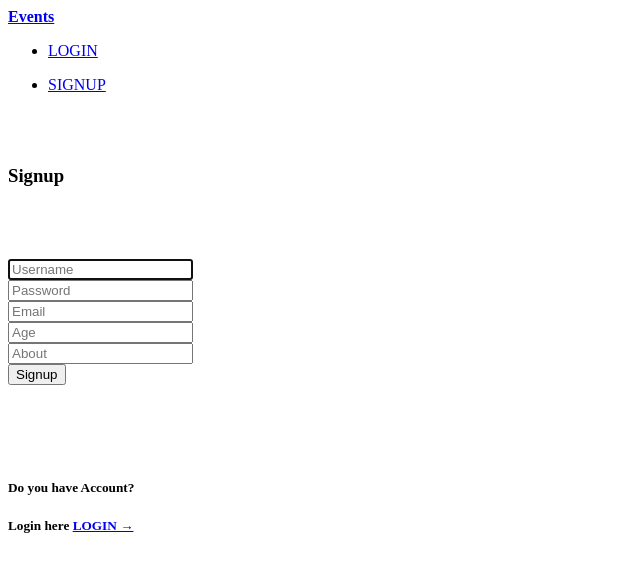
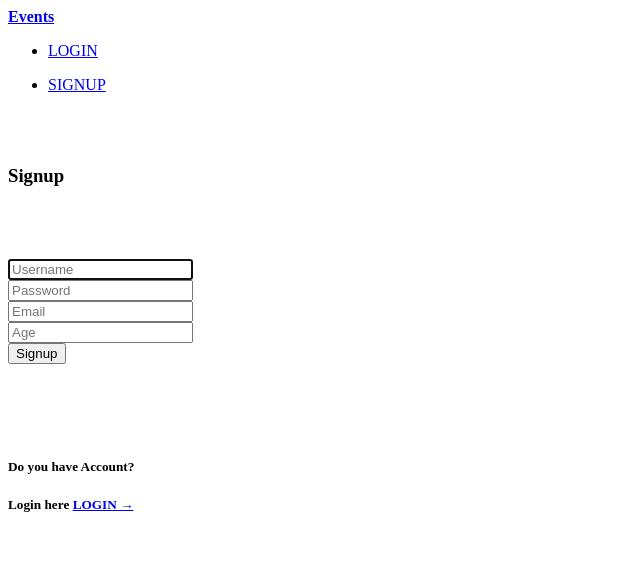
Before and after one commit to RBK-Ragnarok/Event-Manager, a React app: page /signup in a window 1280 px wide. Shown: the top 572 px of the page, without its empty margins (0-640 px from the left). Built offline with nearby package versions, Linux system fonts and the light colour scheme; no server answers; the HTML template or start-up script is replaced by a standard one.

Commit message:
remove the about form control form signup page

```diff
--- a/react-client/src/components/Signup.jsx
+++ b/react-client/src/components/Signup.jsx
@@ -73,10 +73,8 @@ class Signup extends React.Component {
               <FormControl type='password' className='form-control' name='password' onChange={this.onChange} placeholder='Password' required value={this.state.password} /><br />
               <FormControl type='email' className='form-control' name='email' onChange={this.onChange} placeholder='Email' required value={this.state.email} /><br />
               <FormControl type='age' className='form-control' name='age' onChange={this.onChange} placeholder='Age' required value={this.state.age} /><br />
-
-              <FormControl type='about' className='form-control' name='about' onChange={this.onChange} placeholder='About' required value={this.state.about} /><br />
               <Router>
-                <Link to='/' ><button className='col-xs-4 col-xs-offset-4' type='Submit' onClick={this.Signup}>Signup</button></Link>
+              <Link to='/' ><button className='col-xs-4 col-xs-offset-4' type='Submit' onClick={this.Signup}>Signup</button></Link>
               </Router>
             </form>
           </div>
```
